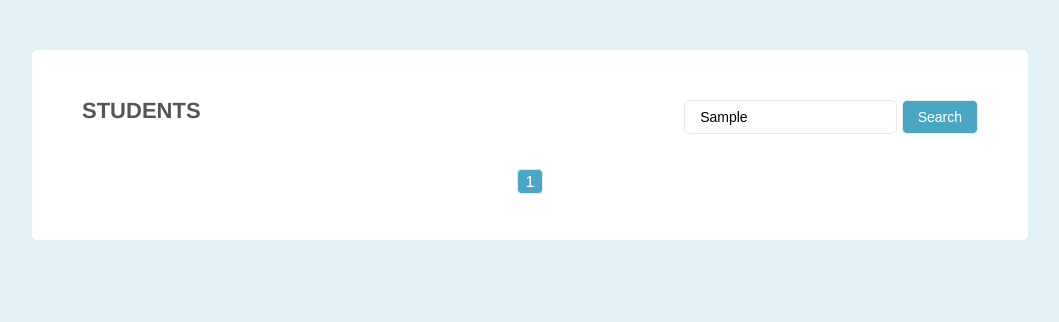
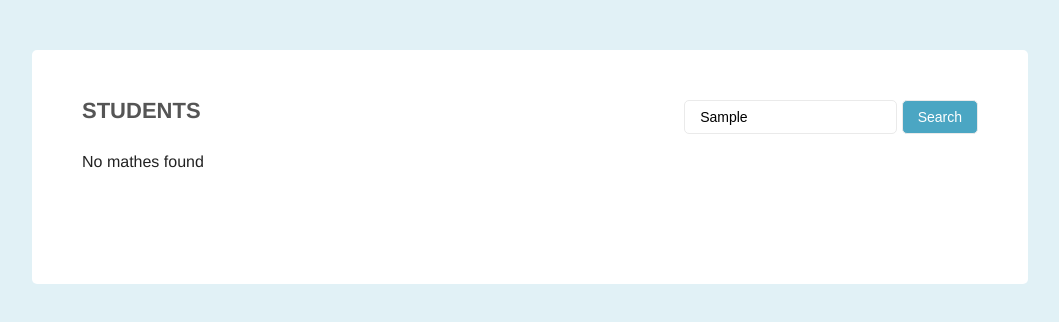
Before and after one commit to ThePpeecc/pagination-filter, a plain HTML site: page index.html in a window 1280 px wide. Both pictures are taken after typing "Sample" into the empty fields and a click on the button "Search". Shown: the whole page, without its empty margins (110-1169 px from the left). Drawn offline with Linux system fonts and the light colour scheme.

Commit message:
Added animations
Also other minor additions

```diff
--- a/css/design.css
+++ b/css/design.css
@@ -2,6 +2,8 @@ body{
   background-color: #e1f1f6;
   font-family: Helvetica, sans-serif;
   color: #222;
+  height: 100%;
+  width: 100%;
 }
 
 .page{
--- a/index.html
+++ b/index.html
@@ -8,7 +8,7 @@
     <link rel="stylesheet" href="css/design.css">
   </head>
   <body>
-    <div class="page">
+    <div class="page" data-animsition-overlay="true">
       <div class="page-header cf">
         <h2>Students</h2>
         <div class="student-search">
@@ -559,9 +559,7 @@
         </li>
       </ul>
       <div class="pagination">
-        <ul>
-
-        </ul>
+        <!-- Here there be buttons, argh!-->
       </div>
     </div>
 
--- a/js/app.js
+++ b/js/app.js
@@ -1,70 +1,48 @@
 //Problem: we have too many students shown, and we cant search through them
 //Solution:
 
+//Hold the student list
+var studentList = $('.student-list');
+
 //Global variable to hold all students
-var globalList = $(".student-list").children();
+var globalList = studentList.children();
 var currentList = globalList;
 
-//Function that hides/shows students per button press
-var buttonIndexChange = function() {
-    //Calculate the start index and end index
-    var start = this.text * 10 - 10;
-    var end = start + 9;
-    //Call showHideStudents
-    showHideStudents(start, end, currentList);
-    //Removes the active class from the current one
-    $('.active').removeClass('active');
-    //Add the activeClass to the new button
-    $(this).addClass('active');
+/*--- Utility functions ---*/
+
+//Function that hides and shows students at a start and end index
+function paginationOfStudents(fromIndex, toIndex, list) {
+    //Hide students
+    list.hide();
+    //Show the students from list
+    //and then returns the filterede list
+    return list.filter(function(index) {
+        return ((index <= toIndex) && (index >= fromIndex)); //If they are between the indexes they get shown
+    });
+
 }
 
-//Function that searches the students
-var searchStudents = function() {
-    //First hide all students
-    hideStudents();
-    //Search through their names and e-mails
-    currentList = globalList.filter(function ( index ) {
-      if (($(".student-details h3", this).html().search($('.student-search input').val().toLowerCase()) != -1)//Names
-      || ($(".email", this).html().search($('.student-search input').val().toLowerCase()) != -1)) { //e-mails
-        return true; //If student is a match we return true
-      }
-      return false; //Or else we forget them this time
-    })
-    //Show the new list of matched students
-    currentList.show()
-    //Add new buttons
-    addbuttons(currentList);
-}
-
-//Function that hides and shows students at a start and end index
-function showHideStudents(fromIndex, toIndex, list) {
-    //Hide the students
-    hideStudents();
-    //Filter through the students, and only show the students between those numbers
-    list.filter(function(index) {
-        return ((index <= toIndex) && (index >= fromIndex));
-    }).show();
-}
-
-function calculateNumberOfButtons( list ){
+//Function that calculate the number of buttons nessesary
+function calculateNumberOfButtons(list) {
     //Calculate number of buttons
     var numberOfStudents = list.length;
+    //The number of buttons is students devided by 10 plus one for the first set.
+    //(Since irl we dont start from 0)
     var numberOfbuttons = Math.floor(numberOfStudents / 10) + 1;
     return numberOfbuttons;
-}
-
-//Hides students
-function hideStudents() {
-    globalList.hide();
 }
 
 //Function that adds buttons
 function addbuttons(list) {
     //Remove old buttons
-    $('.pagination ul').empty();
+    $('.pagination').empty();
+    //Get number of buttons needed
+    var numberOfbuttons = calculateNumberOfButtons(list);
 
-    //Get number of buttons needed
-    var numberOfbuttons = calculateNumberOfButtons(list)
+    //If we have less than none button, we might as well not show it,
+    //since it wont serve any purpose
+    if (numberOfbuttons > 1) { //only if we have more than one button
+        var buttonList = $('<ul></ul>');
         //For all buttons
         for (var i = 1; i <= numberOfbuttons; i++) {
             //Create button and listItem
@@ -76,14 +54,112 @@ function addbuttons(list) {
             if (i === 1) newbutton.addClass('active');
             //Add button to html
             newbutton.appendTo(listItem);
-        listItem.appendTo('.pagination ul');
+            listItem.appendTo(buttonList);
         }
-    //Shows the first group of students
-    showHideStudents(0, 9, list);
+        //And we add the new list to the pagination div
+        buttonList.appendTo('.pagination');
+    }
 }
 
-//add event to button
+//Function that adds a html message if no search matches are found
+function noMatches() {
+  //add a new list item to studentList
+  var htmlMessage = $('<li id="noMatches"><h1>No mathes found</h1></li>');
+  htmlMessage.appendTo(studentList);
+}
+//Removes the noMatches html message
+function removeNoMatches() {
+  $('#noMatches').remove();
+}
+
+/*--- Utility functions end ---*/
+
+/*--- animation Functions ---*/
+
+//Shows the students animated
+function showNewStudentsAnimated(list) {
+    if (list.length > 0) {
+      //Show the list
+      list.show();
+      //Here we calculate the height of the studentList, so the animation will look really sleek.
+      studentList.css('height', '' + 81 * list.length + 'px');
+    }else {
+      noMatches();
+      studentList.css('height', '40px');
+    }
+    //Slowly animate the list down with the new students
+    studentList.slideDown(800);
+}
+
+//Hides students
+function hideStudents(callBack) {
+    //Slowly animates the student view up
+    studentList.slideUp(800, function() {
+        //When done hide all the students and remove the noMathces Html if it is there
+        removeNoMatches();
+        globalList.hide();
+        //And call any code in the callBack
+        callBack();
+    });
+}
+
+/*--- animation Functions end---*/
+
+
+/*--- event functions ---*/
+
+//Function that hides/shows students per button press
+var buttonIndexChange = function() {
+    //Stop the default behavior of the buttons (so that we can see the nice animations)
+    event.preventDefault();
+    //Calculate the start index and end index
+    var start = this.text * 10 - 10;
+    var end = start + 9;
+    //First hide the students
+    hideStudents(function() {
+        //Call paginationOfStudents to hide all but the new section of students
+        //Show the students again
+        showNewStudentsAnimated(paginationOfStudents(start, end, currentList));
+
+    });
+    //Removes the active class from the current one
+    $('.active').removeClass('active');
+    //Add the activeClass to the selected button
+    $(this).addClass('active');
+};
+
+//Function that searches the students
+var searchStudents = function() {
+    //Stop any animation that is all ready happening
+    studentList.stop();
+
+    //Search through their names and e-mails
+    currentList = globalList.filter(function(index) {
+        if (($(".student-details h3", this).html().search($('.student-search input').val().toLowerCase()) != -1) || //Names
+            ($(".email", this).html().search($('.student-search input').val().toLowerCase()) != -1)) { //e-mails
+            return true; //If student is a match we return true
+        }
+        return false; //or else we forget them this time
+    });
+
+    //Then first hide all students with animation
+    hideStudents(function() {
+        //Add new buttons
+        addbuttons(currentList);
+        //add pagination to the students and then show them.
+        showNewStudentsAnimated(paginationOfStudents(0, 9, currentList));
+    });
+};
+
+/*--- event functions end ---*/
+
+
+//add event to button and input
 $('.student-search button').click(searchStudents);
 $('.student-search input').keyup(searchStudents);
 
+//Shows the first group of students
+showNewStudentsAnimated(paginationOfStudents(0, 9, currentList));
+
+//add first set of buttons
 addbuttons(currentList);
```
Also changed, not shown: 3 other files. Lines whose indentation alone changed are shown as unchanged.
